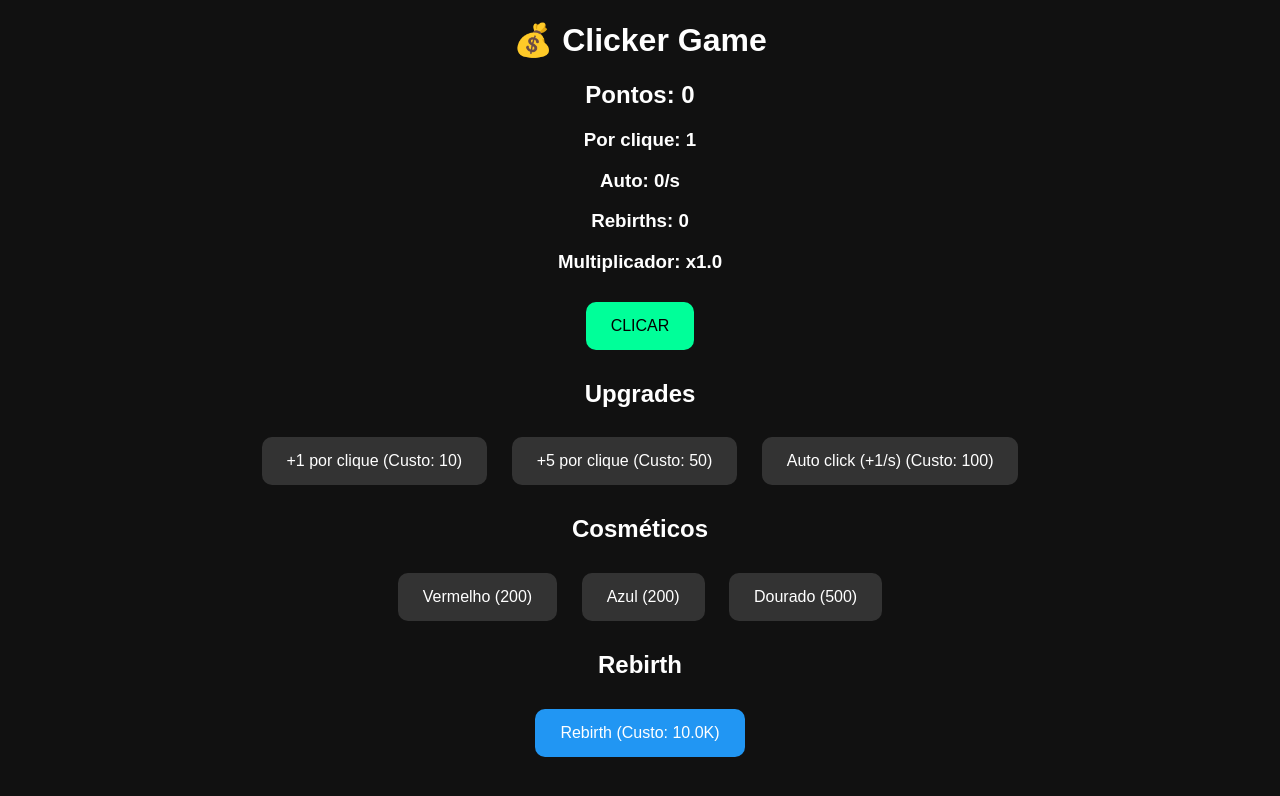
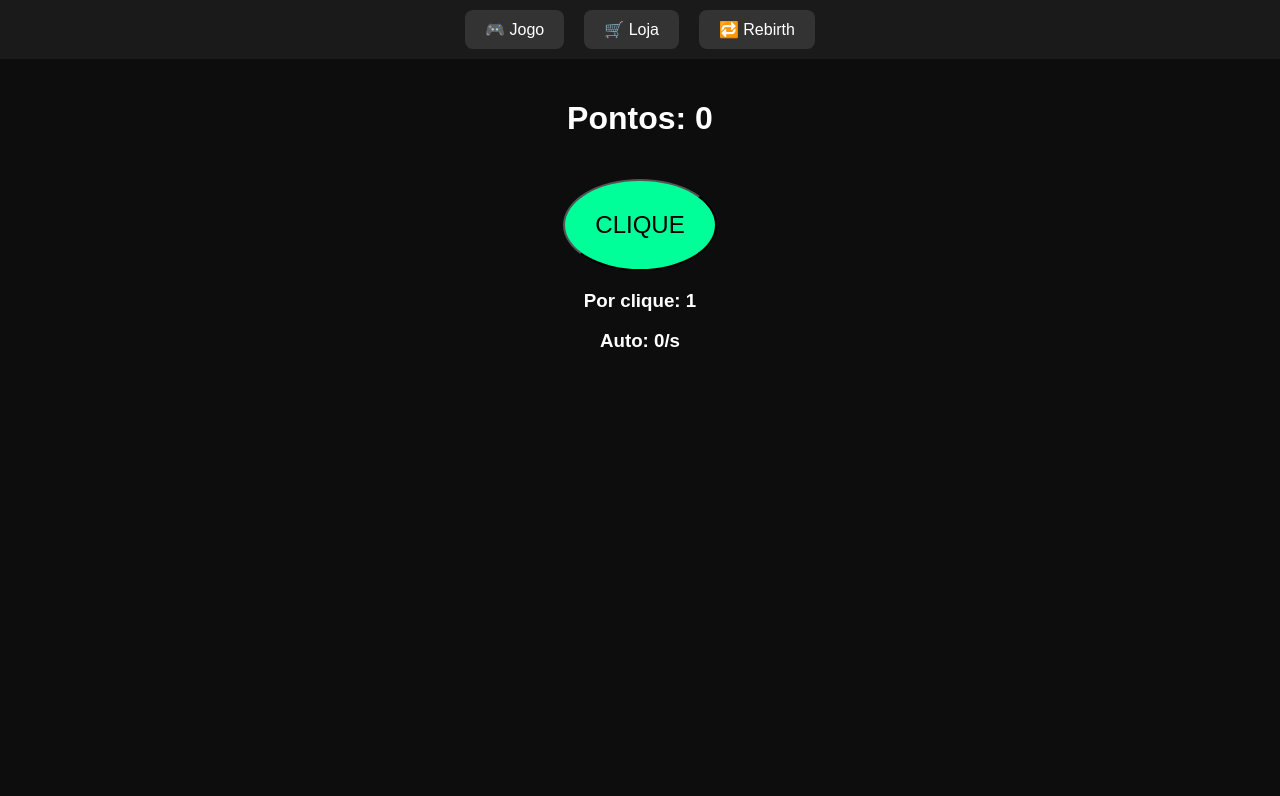
Before and after one commit to k3sley/clickgames, a plain HTML site: page index.html in a window 1280 px wide. Drawn offline with Linux system fonts and the light colour scheme.

Commit message:
Update index.html for layout and style enhancements
Refactor HTML and CSS for improved layout and styling.

```diff
--- a/index.html
+++ b/index.html
@@ -7,63 +7,93 @@
 <style>
 body {
   font-family: Arial;
-  text-align: center;
-  background: #111;
+  margin: 0;
+  background: #0d0d0d;
   color: white;
 }
 
-button {
-  padding: 15px 25px;
-  margin: 10px;
-  font-size: 16px;
-  cursor: pointer;
-  border: none;
-  border-radius: 10px;
-  transition: 0.2s;
+/* MENU */
+#menu {
+  display: flex;
+  justify-content: center;
+  background: #1a1a1a;
+  padding: 10px;
 }
 
-#clickBtn { background: #00ff99; }
-.upgrade { background: #333; color: white; }
+.menuBtn {
+  margin: 0 10px;
+  padding: 10px 20px;
+  background: #333;
+  border-radius: 8px;
+  cursor: pointer;
+}
 
-/* 🔵 REBIRTH */
+/* TELAS */
+.screen {
+  display: none;
+  text-align: center;
+  padding: 20px;
+}
+
+.active {
+  display: block;
+}
+
+/* BOTAO CENTRAL */
+#clickBtn {
+  background: #00ff99;
+  font-size: 24px;
+  padding: 30px;
+  border-radius: 50%;
+  margin-top: 20px;
+}
+
+/* LOJA */
+.upgrade {
+  display: block;
+  margin: 10px auto;
+  padding: 10px;
+  background: #333;
+  border-radius: 8px;
+  cursor: pointer;
+}
+
+/* REBIRTH */
 .rebirthBtn {
   background: #2196f3;
-  color: white;
 }
-
-/* SKINS */
-.red { background: #ff4d4d !important; }
-.blue { background: #4da6ff !important; }
-.gold { background: gold !important; color: black; }
 
 /* PARTICULAS */
 .particle {
   position: absolute;
-  font-size: 14px;
-  pointer-events: none;
-  animation: floatUp 1s ease-out forwards;
+  animation: floatUp 1s forwards;
 }
 
 @keyframes floatUp {
-  0% { opacity: 1; transform: translateY(0px); }
-  100% { opacity: 0; transform: translateY(-50px); }
+  0% {opacity:1; transform:translateY(0);}
+  100% {opacity:0; transform:translateY(-50px);}
 }
 </style>
 </head>
 
 <body>
 
-<h1>💰 Clicker Game</h1>
+<div id="menu">
+  <div class="menuBtn" onclick="showScreen('game')">🎮 Jogo</div>
+  <div class="menuBtn" onclick="showScreen('shop')">🛒 Loja</div>
+  <div class="menuBtn" onclick="showScreen('rebirth')">🔁 Rebirth</div>
+</div>
 
-<h2>Pontos: <span id="points">0</span></h2>
+<!-- TELA JOGO -->
+<div id="game" class="screen active">
+  <h1>Pontos: <span id="points">0</span></h1>
+  <button id="clickBtn">CLIQUE</button>
   <h3>Por clique: <span id="perClick">1</span></h3>
   <h3>Auto: <span id="auto">0</span>/s</h3>
+</div>
 
-<h3>Rebirths: <span id="rebirths">0</span></h3>
-<h3>Multiplicador: x<span id="mult">1</span></h3>
-
-<button id="clickBtn">CLICAR</button>
-
+<!-- LOJA -->
+<div id="shop" class="screen">
   <h2>Upgrades</h2>
 
   <button class="upgrade" onclick="buyUpgrade(1)">
@@ -75,27 +105,26 @@ button {
   </button>
 
   <button class="upgrade" onclick="buyAuto()">
-Auto click (+1/s) (Custo: <span id="autoCost">100</span>)
+    Auto click (+1/s) (Custo: <span id="autoCost">75</span>)
   </button>
+</div>
 
-<h2>Cosméticos</h2>
-
-<button class="upgrade" onclick="buySkin('red')">Vermelho (200)</button>
-<button class="upgrade" onclick="buySkin('blue')">Azul (200)</button>
-<button class="upgrade" onclick="buySkin('gold')">Dourado (500)</button>
-
+<!-- REBIRTH -->
+<div id="rebirth" class="screen">
   <h2>Rebirth</h2>
+  <p>Rebirths: <span id="rebirths">0</span></p>
+  <p>Multiplicador: x<span id="mult">1</span></p>
 
   <button class="upgrade rebirthBtn" onclick="rebirth()">
     Rebirth (Custo: <span id="rebirthCost">10000</span>)
   </button>
+</div>
 
 <script>
 let points = 0;
 let perClick = 1;
 let autoClick = 0;
-let autoCost = 100;
-let currentSkin = "";
+let autoCost = 75;
 
 let rebirths = 0;
 let multiplier = 1;
@@ -106,163 +135,123 @@ let upgrades = {
   2: { cost: 50, increase: 5 }
 };
 
-const pointsText = document.getElementById("points");
-const perClickText = document.getElementById("perClick");
-const autoText = document.getElementById("auto");
-const rebirthText = document.getElementById("rebirths");
-const multText = document.getElementById("mult");
-
-// FORMATAR
-function formatNumber(num) {
-  if (num >= 1000000) return (num/1000000).toFixed(1) + "M";
-  if (num >= 1000) return (num/1000).toFixed(1) + "K";
-  return num;
+// trocar telas
+function showScreen(name){
+  document.querySelectorAll(".screen").forEach(s => s.classList.remove("active"));
+  document.getElementById(name).classList.add("active");
 }
 
-// LOAD
-window.onload = () => {
-  points = parseInt(localStorage.getItem("points")) || 0;
-  perClick = parseInt(localStorage.getItem("perClick")) || 1;
-  autoClick = parseInt(localStorage.getItem("autoClick")) || 0;
-  autoCost = parseInt(localStorage.getItem("autoCost")) || 100;
-  currentSkin = localStorage.getItem("skin") || "";
-
-  rebirths = parseInt(localStorage.getItem("rebirths")) || 0;
-  multiplier = parseFloat(localStorage.getItem("multiplier")) || 1;
-  rebirthCost = parseInt(localStorage.getItem("rebirthCost")) || 10000;
-
-  upgrades[1].cost = parseInt(localStorage.getItem("cost1")) || 10;
-  upgrades[2].cost = parseInt(localStorage.getItem("cost2")) || 50;
-
-  document.getElementById("cost1").innerText = upgrades[1].cost;
-  document.getElementById("cost2").innerText = upgrades[2].cost;
-  document.getElementById("autoCost").innerText = autoCost;
-
-  applySkin();
-  updateUI();
-};
-
-// SAVE
-setInterval(() => {
+// salvar
+setInterval(()=>{
   localStorage.setItem("points", points);
   localStorage.setItem("perClick", perClick);
   localStorage.setItem("autoClick", autoClick);
   localStorage.setItem("autoCost", autoCost);
-  localStorage.setItem("skin", currentSkin);
-
   localStorage.setItem("rebirths", rebirths);
   localStorage.setItem("multiplier", multiplier);
   localStorage.setItem("rebirthCost", rebirthCost);
 
   localStorage.setItem("cost1", upgrades[1].cost);
   localStorage.setItem("cost2", upgrades[2].cost);
+},1000);
 
-}, 1000);
+// carregar
+window.onload = ()=>{
+  points = parseInt(localStorage.getItem("points"))||0;
+  perClick = parseInt(localStorage.getItem("perClick"))||1;
+  autoClick = parseInt(localStorage.getItem("autoClick"))||0;
+  autoCost = parseInt(localStorage.getItem("autoCost"))||75;
 
-// CLICK
-document.getElementById("clickBtn").onclick = () => {
-  points += perClick * multiplier;
+  rebirths = parseInt(localStorage.getItem("rebirths"))||0;
+  multiplier = parseFloat(localStorage.getItem("multiplier"))||1;
+  rebirthCost = parseInt(localStorage.getItem("rebirthCost"))||10000;
 
-  let btn = document.getElementById("clickBtn");
-  btn.style.transform = "scale(0.9)";
-  setTimeout(() => btn.style.transform = "scale(1)", 100);
-
-  let rect = btn.getBoundingClientRect();
-  createParticle(rect.left + rect.width/2, rect.top);
+  upgrades[1].cost = parseInt(localStorage.getItem("cost1"))||10;
+  upgrades[2].cost = parseInt(localStorage.getItem("cost2"))||50;
 
   updateUI();
 };
 
-// 🤖 AUTO (NERFADO)
-setInterval(() => {
+// clique
+document.getElementById("clickBtn").onclick = (e)=>{
+  points += perClick * multiplier;
+
+  let rect = e.target.getBoundingClientRect();
+  createParticle(rect.left+50, rect.top);
+
+  updateUI();
+};
+
+// auto (nerfado)
+setInterval(()=>{
   points += autoClick * (multiplier * 0.2);
   updateUI();
-}, 100);
+},1000);
 
-// UPGRADE
-function buyUpgrade(id) {
-  let u = upgrades[id];
-  if (points >= u.cost) {
-    points -= u.cost;
-    perClick += u.increase;
-    u.cost = Math.floor(u.cost * 1.5);
-    document.getElementById("cost"+id).innerText = u.cost;
-    updateUI();
+// atualizações
+função comprarAtualizar(id){
+  dêixar u = atualizações[id];
+  se(pontos >= u.custo){
+    pontos -= u.custo;
+    por camarilha += u.aumentar;
+    u.custo = Matemática.chão(u.custo * 1,5);
   }
 }
 
-// 🤖 AUTO BALANCEADO
-function buyAuto() {
-  if (points >= autoCost) {
-    points -= autoCost;
-    autoClick++;
-    autoCost = Math.floor(autoCost * 1.0); // mais suave
-    document.getElementById("autoCost").innerText = autoCost;
-    updateUI();
+// automático
+diversidade comprarAuto(){
+  se(pontos >= custo automático){
+    pontos -= custo automático;
+    camarilha automático++;
+    custo automático = Matemática.chão(custo automático * 1.2);
   }
 }
 
-// SKIN
-function buySkin(skin) {
-  let cost = (skin === "gold") ? 500 : 200;
-  if (points >= cost) {
-    points -= cost;
-    currentSkin = skin;
-    applySkin();
+// renascimento
+diversidade renascimento(){
+  se(pontos >= custo de renascimento){
+    renascimentos++;
+    multiplicador += 0,3;
+
+    pontos = 0;
+    por camarilha = 1;
+    camarilha automático = 0;
+    custo automático = 75;
+
+    atualizações[1].custo = 10;
+    atualizações[2].custo = 50;
+
+    custo de renascimento *= 2;
   }
 }
 
-function applySkin() {
-  let btn = document.getElementById("clickBtn");
-  btn.classList.remove("red","blue","gold");
-  if (currentSkin) btn.classList.add(currentSkin);
+// particípios
+diversidade criarPartícula(x,y){
+  dêixar p = documento.criarElemento("div");
+  p.nome sim classe="partícula";
+  p.texto interno="+";
+
+  p.estilo.escarada=x+"px";
+  p.estilo.topo=y+"px";
+
+  documento.corpo.anexarCriança(p);
+  definirTempo limite(()=>p.removedor(),1000);
 }
 
-// 🔁 REBIRTH BALANCEADO
-function rebirth() {
-  if (points >= rebirthCost) {
-    rebirths++;
-    multiplier += 0.3;
+// Interface do usuário
+diversidade atualizaçãoUI(){
+  documento.obterElementoPorId("pontos").texto interno = Matemática.chão(pontos);
+  documento.obterElementoPorId("perClick").texto interno = por camarilha;
+  documento.obterElementoPorId("automático").texto interno = camarilha automático;
+  documento.obterElementoPorId("renascimentos").texto interno = renascimentos;
+  documento.obterElementoPorId("múltiplo").texto interno = multiplicador.paraFixo(1);
 
-    points = 0;
-    perClick = 1;
-    autoClick = 0;
-    autoCost = 100;
+  documento.obterElementoPorId("custo1").texto interno = atualizações[1].custo;
+  documento.obterElementoPorId("custo2").texto interno = atualizações[2].custo;
+  documento.obterElementoPorId("custo automático").texto interno = custo automático;
+  documento.obterElementoPorId("custo de renascimento").texto interno = custo de renascimento;
+}
+</roteiro>
 
-    upgrades[1].cost = 10;
-    upgrades[2].cost = 50;
-
-    rebirthCost = Math.floor(rebirthCost * 2);
-
-    updateUI();
-  } else {
-    alert("Pontos insuficientes para rebirth!");
-  }
-}
-
-// PARTICULAS
-function createParticle(x,y){
-  let p = document.createElement("div");
-  p.className="particle";
-  p.innerText="+"+perClick;
-
-  p.style.left=x+"px";
-  p.style.top=y+"px";
-
-  document.body.appendChild(p);
-  setTimeout(()=>p.remove(),1000);
-}
-
-// UPDATE
-function updateUI(){
-  pointsText.innerText = formatNumber(points);
-  perClickText.innerText = perClick;
-  autoText.innerText = autoClick;
-  rebirthText.innerText = rebirths;
-  multText.innerText = multiplier.toFixed(1);
-  document.getElementById("rebirthCost").innerText = formatNumber(rebirthCost);
-}
-</script>
-
-</body>
-</html>
+</corpo>
+  </HTML>
```
Lines whose indentation alone changed are shown as unchanged.
